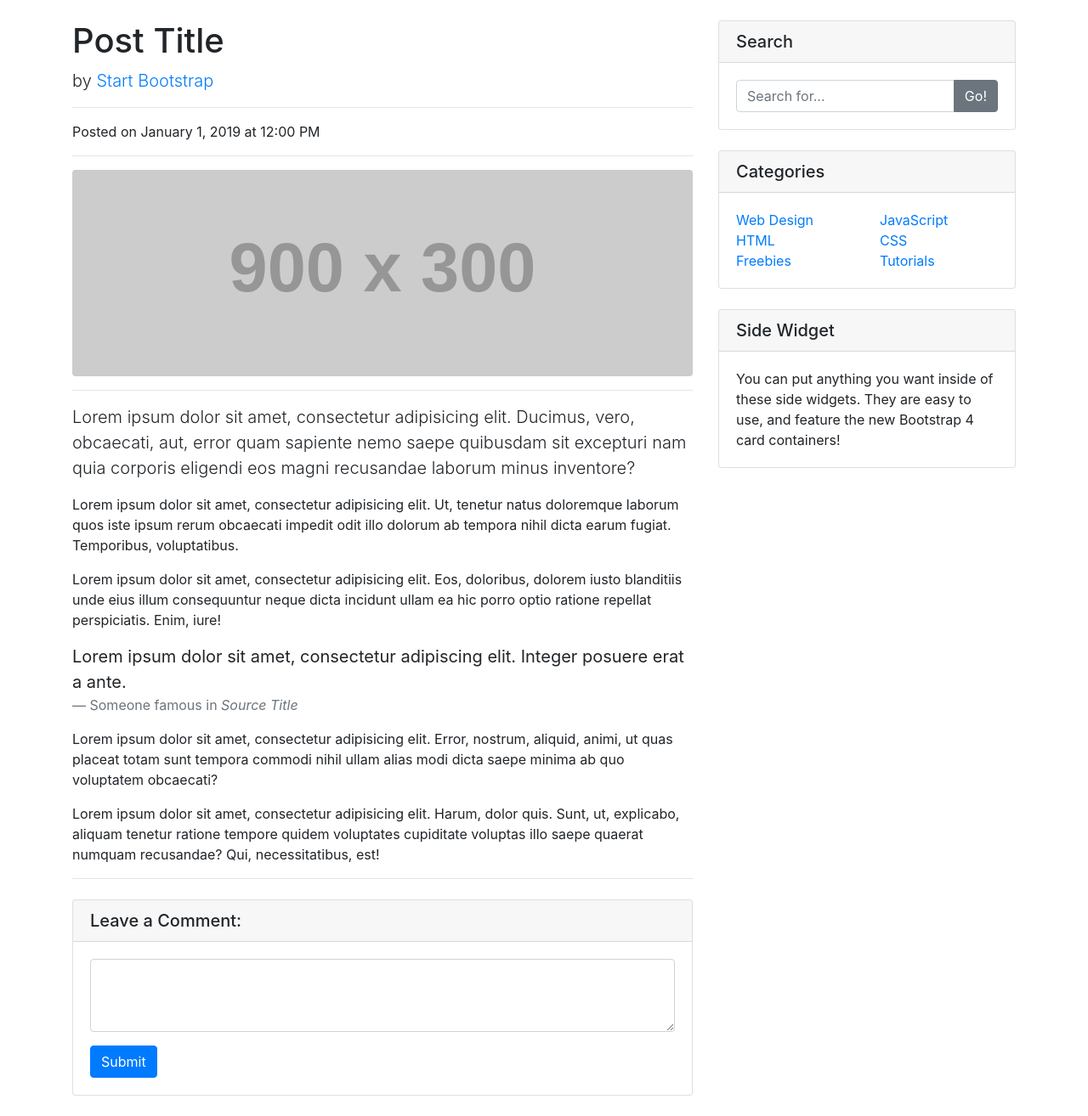
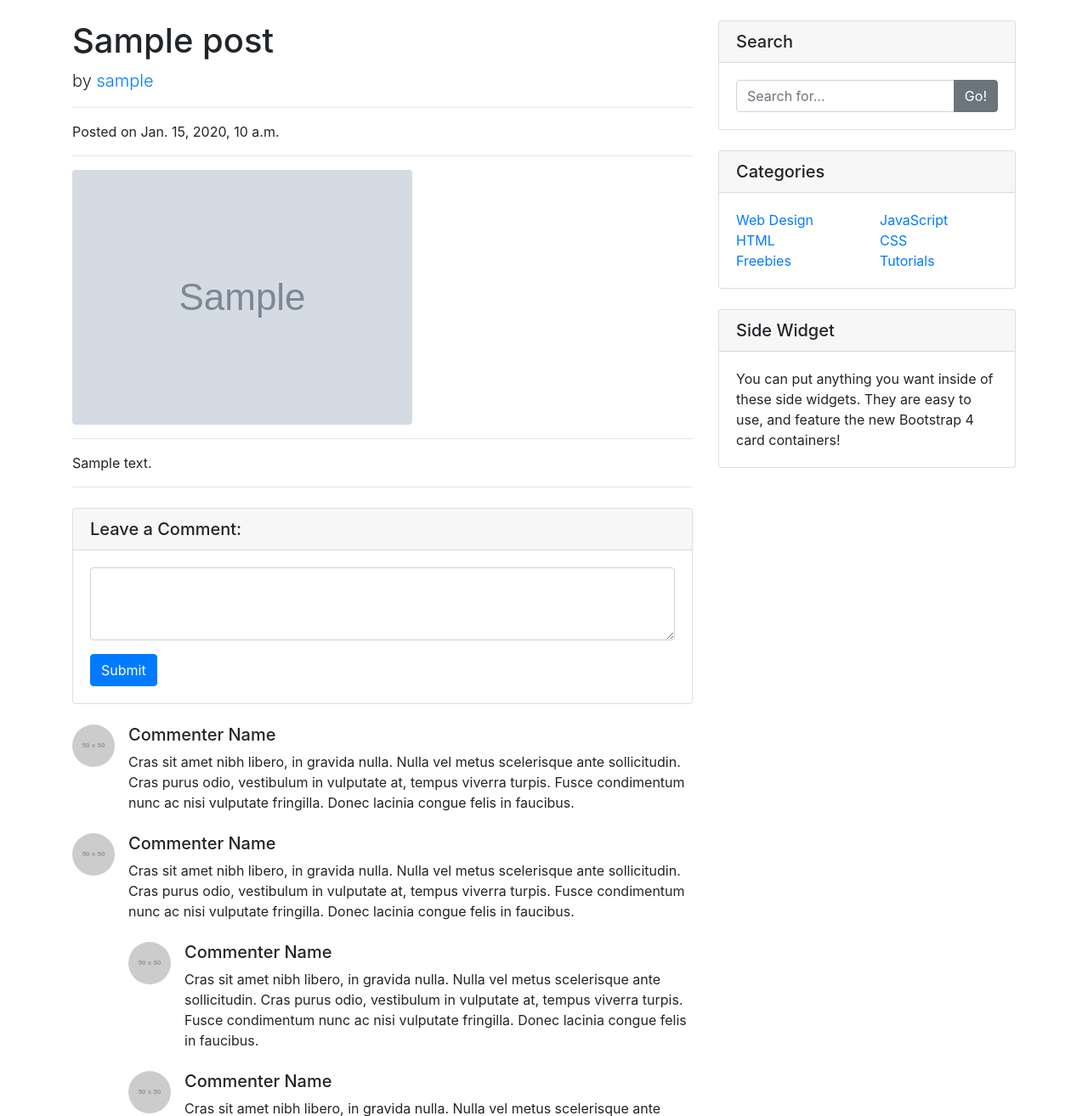
Before and after one commit to teguhteja/django-blog, a Django app: template django_blog/myblog/templates/myblog/blog.html in a window 1280 px wide. Shown: the part 56-1370 px from the top of the page at 85% size. Run offline with Django 3.2, Linux system fonts and the light colour scheme; the template is opened without the code that fills it: values that come from a table or form of the project are taken from there, others are empty; tables that the repository leaves empty hold one stand-in row (values such as "Sample post"); grey boxes marked "Sample" are stand-in pictures; grey boxes labelled with a size stand in for pictures from a placeholder-image service; some libraries are stand-ins or nearby versions.

Commit message:
05 Django Blog Django Crispy Form

```diff
--- a/django_blog/django_blog/urls.py
+++ b/django_blog/django_blog/urls.py
@@ -14,7 +14,7 @@ Including another URLconf
     2. Add a URL to urlpatterns:  path('blog/', include('blog.urls'))
 """
 from django.contrib import admin
-from django.urls import path
+from django.urls import path, include
 from django.conf.urls.static import static
 from django.conf import settings
 from myblog import views
@@ -22,7 +22,8 @@ from myblog import views
 urlpatterns = [
     path('admin/', admin.site.urls),
     path('', views.index, name='index'),
-    path('blog/', views.blog, name='blog'),
+    path('blog/<int:blog_id>', views.blog, name='blog'),
+    path('tinymce/', include('tinymce.urls'))
 ]
 
 urlpatterns += static(settings.STATIC_URL, document_root=settings.STATIC_ROOT)
--- a/django_blog/myblog/models.py
+++ b/django_blog/myblog/models.py
@@ -4,6 +4,7 @@ from django.db import models
 
 from django.contrib.auth import get_user_model
 from django.urls import reverse
+from tinymce import HTMLField
 
 User = get_user_model()
 
@@ -23,6 +24,7 @@ class Post(models.Model):
     author = models.ForeignKey(Author, on_delete=models.CASCADE)
     thumbnail = models.ImageField(null=True, blank=True)
     featured = models.BooleanField()
+    content = HTMLField(default='NO CONTENT DEFAULT SYSTEM')
 
     def __str__(self):
         return self.title
--- a/django_blog/myblog/templates/myblog/blog.html
+++ b/django_blog/myblog/templates/myblog/blog.html
@@ -11,44 +11,28 @@
       <div class="col-lg-8">
 
         <!-- Title -->
-        <h1 class="mt-4">Post Title</h1>
+        <h1 class="mt-4">{{blog.title}}</h1>
 
         <!-- Author -->
         <p class="lead">
           by
-          <a href="#">Start Bootstrap</a>
+          <a href="#">{{blog.author.user.username}}</a>
         </p>
 
         <hr>
 
         <!-- Date/Time -->
-        <p>Posted on January 1, 2019 at 12:00 PM</p>
+        <p>Posted on {{blog.date}}</p>
 
         <hr>
 
         <!-- Preview Image -->
-        <img class="img-fluid rounded" src="http://placehold.it/900x300" alt="">
+        <img class="img-fluid rounded" src="{{blog.thumbnail.url}}" alt="">
 
         <hr>
 
         <!-- Post Content -->
-        <p class="lead">Lorem ipsum dolor sit amet, consectetur adipisicing elit. Ducimus, vero, obcaecati, aut, error quam sapiente nemo saepe quibusdam sit excepturi nam quia corporis eligendi eos magni recusandae laborum minus inventore?</p>
-
-        <p>Lorem ipsum dolor sit amet, consectetur adipisicing elit. Ut, tenetur natus doloremque laborum quos iste ipsum rerum obcaecati impedit odit illo dolorum ab tempora nihil dicta earum fugiat. Temporibus, voluptatibus.</p>
-
-        <p>Lorem ipsum dolor sit amet, consectetur adipisicing elit. Eos, doloribus, dolorem iusto blanditiis unde eius illum consequuntur neque dicta incidunt ullam ea hic porro optio ratione repellat perspiciatis. Enim, iure!</p>
-
-        <blockquote class="blockquote">
-          <p class="mb-0">Lorem ipsum dolor sit amet, consectetur adipiscing elit. Integer posuere erat a ante.</p>
-          <footer class="blockquote-footer">Someone famous in
-            <cite title="Source Title">Source Title</cite>
-          </footer>
-        </blockquote>
-
-        <p>Lorem ipsum dolor sit amet, consectetur adipisicing elit. Error, nostrum, aliquid, animi, ut quas placeat totam sunt tempora commodi nihil ullam alias modi dicta saepe minima ab quo voluptatem obcaecati?</p>
-
-        <p>Lorem ipsum dolor sit amet, consectetur adipisicing elit. Harum, dolor quis. Sunt, ut, explicabo, aliquam tenetur ratione tempore quidem voluptates cupiditate voluptas illo saepe quaerat numquam recusandae? Qui, necessitatibus, est!</p>
-
+        {{blog.content|safe}}
         <hr>
 
         <!-- Comments Form -->
--- a/django_blog/myblog/templates/myblog/index.html
+++ b/django_blog/myblog/templates/myblog/index.html
@@ -21,7 +21,7 @@
           <div class="card-body">
             <h2 class="card-title">{{obj.title}}</h2>
             <p class="card-text">{{obj.description}}</p>
-            <a href="#" class="btn btn-primary">Read More &rarr;</a>
+            <a href="{{obj.get_absolute_url}}" class="btn btn-primary">Read More &rarr;</a>
           </div>
           <div class="card-footer text-muted">
             Posted on {{obj.date|timesince}} ago by
--- a/django_blog/myblog/templates/myblog/navbar.html
+++ b/django_blog/myblog/templates/myblog/navbar.html
@@ -4,14 +4,14 @@
 <!-- Navigation -->
 <nav class="navbar navbar-expand-lg navbar-dark bg-dark fixed-top">
     <div class="container">
-      <a class="navbar-brand" href="#">Start Bootstrap</a>
+      <a class="navbar-brand" href="{% url 'index' %}">Start Bootstrap</a>
       <button class="navbar-toggler" type="button" data-toggle="collapse" data-target="#navbarResponsive" aria-controls="navbarResponsive" aria-expanded="false" aria-label="Toggle navigation">
         <span class="navbar-toggler-icon"></span>
       </button>
       <div class="collapse navbar-collapse" id="navbarResponsive">
         <ul class="navbar-nav ml-auto">
           <li class="nav-item active">
-            <a class="nav-link" href="#">Home
+            <a class="nav-link" href="{% url 'index' %}">Home
               <span class="sr-only">(current)</span>
             </a>
           </li>
```
Also changed, not shown: django_blog/django_blog/settings.py (+28 -0 lines), django_blog/myblog/views.py (+6 -3 lines), django_blog/myblog/migrations/0002_post_content.py (added), django_blog/myblog/static/myblog/images/critical_thinking.jpg (added).
